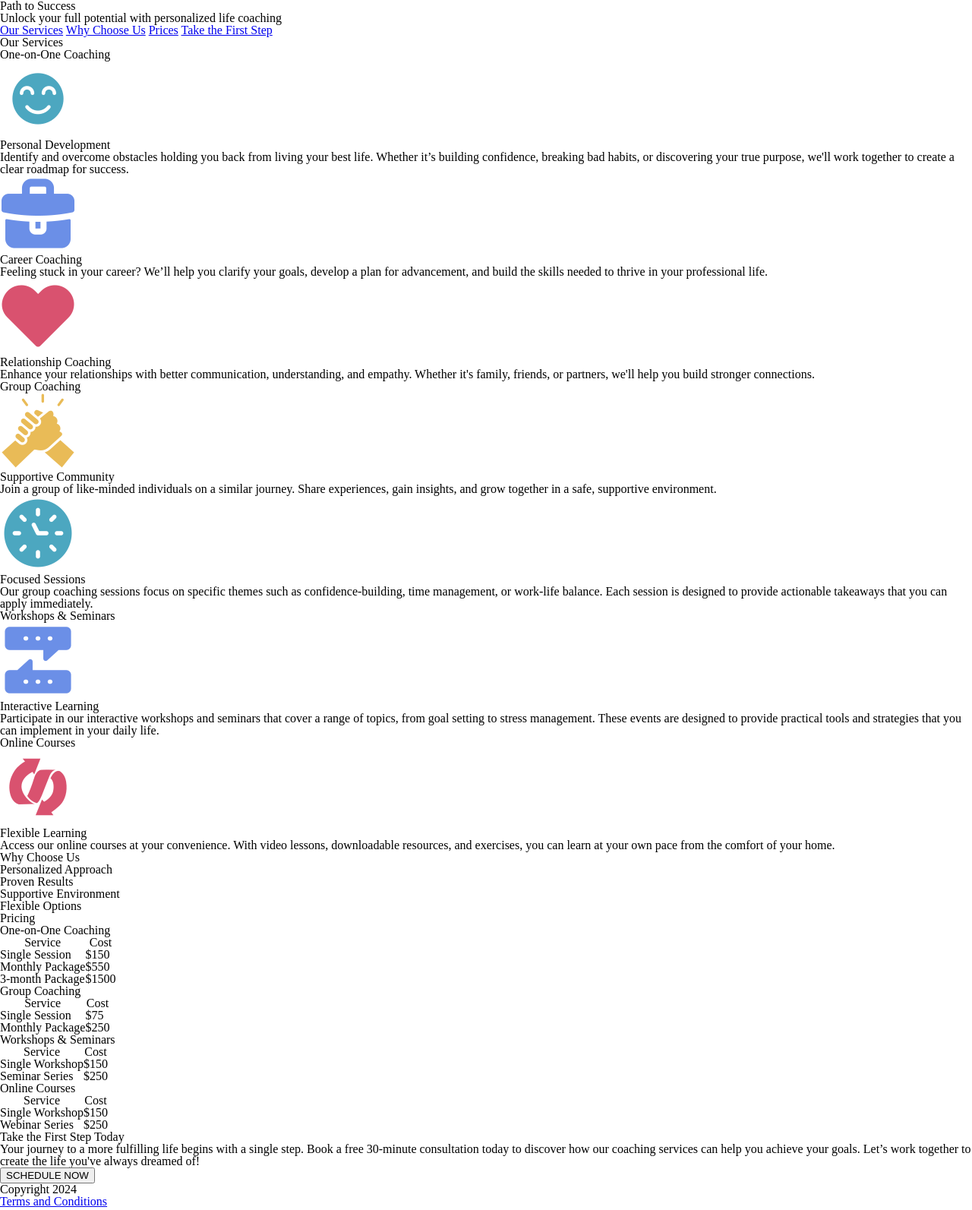
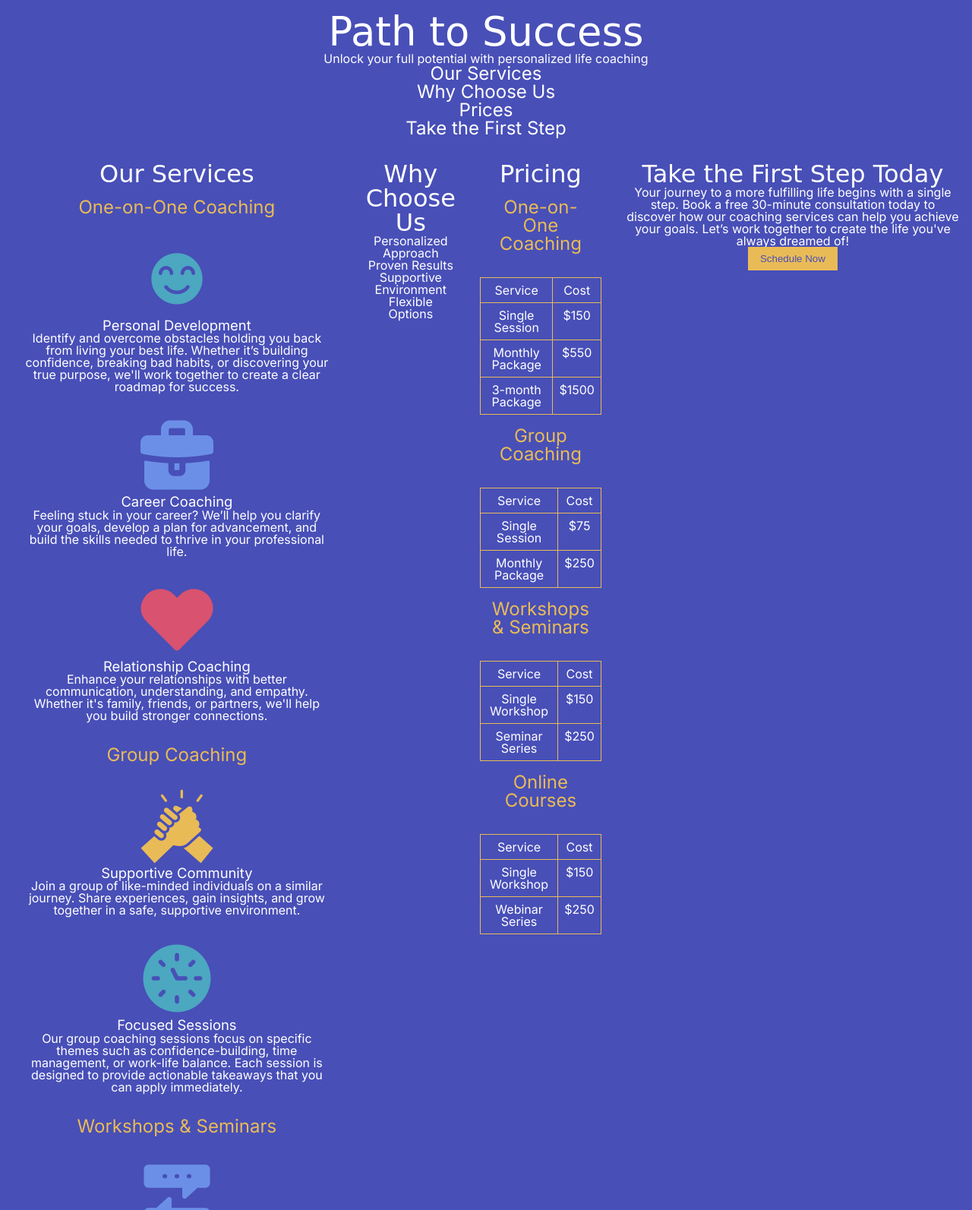
Before and after one commit to emayasu/path-to-success, a plain HTML site: page index.html in a window 1280 px wide. Shown: the top 1593 px of the page at 76% size. Drawn offline with Linux system fonts and the light colour scheme; a web font is replaced by a local one.

Commit message:
Update 11/16

```diff
--- a/index.html
+++ b/index.html
@@ -9,135 +9,197 @@
 
 <body>
 
-    <header>
+    <header class="header">
         <h1>Path to Success</h1>
         <p>Unlock your full potential with personalized life coaching</p>
-        <nav>
-            <a href="#services">Our Services</a>
-            <a href="#why-choose-us">Why Choose Us</a>
-            <a href="#pricing">Prices</a>
-            <a href="#contact">Take the First Step</a>
+        <nav class="navbar">
+            <ul>
+                <li><a href="#services">Our Services</a></li>
+                <li><a href="#why-choose-us">Why Choose Us</a></li>
+                <li><a href="#pricing">Prices</a></li>
+                <li><a href="#take-step">Take the First Step</a></li>
+            </ul>
         </nav>
     </header>
 
     <main>
         <section id="services">
             <h2>Our Services</h2>
+            <article>
+                <header>
+                    <h3>One-on-One Coaching</h3>
+                </header>
+                <ul>
+                    <li>
+                        <section>
+                            <img src="images/personal-development.png" alt="teal icon of a smiling face">
+                            <h4>Personal Development</h4>
+                            <p>Identify and overcome obstacles holding you back from living your best life. Whether it’s building confidence, breaking bad habits, or discovering your true purpose, we'll work together to create a clear roadmap for success.</p>
+                        </section>
+                    </li>
+                    <li>
+                        <section>
+                            <img src="images/career-coaching.png" alt="lavender icon of a briefcase">
+                            <h4>Career Coaching</h4>
+                            <p>Feeling stuck in your career? We’ll help you clarify your goals, develop a plan for advancement, and build the skills needed to thrive in your professional life.</p>
+                        </section>
+                    </li>
+                    <li>
+                        <section>
+                            <img src="images/relationship-coaching.png" alt="pink icon of a heart">
+                            <h4>Relationship Coaching</h4>
+                            <p>Enhance your relationships with better communication, understanding, and empathy. Whether it's family, friends, or partners, we'll help you build stronger connections.</p>
+                        </section>
+                    </li>
+                </ul>
+            </article>
 
-            <section aria-labelledby="one-on-one-coaching">
-                <h3 id="one-on-one-coaching">One-on-One Coaching</h3>
+            <article>
+                <header>
+                    <h3>Group Coaching</h3>
+                </header>
+                <ul>
+                    <li>
+                        <section>
+                            <img src="images/supportive-community.png" alt="yellow icon of hands clasping">
+                            <h4>Supportive Community</h4>
+                            <p>Join a group of like-minded individuals on a similar journey. Share experiences, gain insights, and grow together in a safe, supportive environment.</p>
+                        </section>
+                    </li>
+                    <li>
+                        <section>
+                            <img src="images/focused-session.png" alt="teal icon of a clock face">
+                            <h4>Focused Sessions</h4>
+                            <p>Our group coaching sessions focus on specific themes such as confidence-building, time management, or work-life balance. Each session is designed to provide actionable takeaways that you can apply immediately.</p>
+                        </section>
+                    </li>
+                </ul>
+            </article>
 
-                <article>
-                    <img src="images/personal-development.png" alt="teal icon of a smiling face">
-                    <h4>Personal Development</h4>
-                    <p>Identify and overcome obstacles holding you back from living your best life. Whether it’s building confidence, breaking bad habits, or discovering your true purpose, we'll work together to create a clear roadmap for success.</p>
-                </article>
-
-                <article>
-                    <img src="images/career-coaching.png" alt="lavender icon of a briefcase">
-                    <h4>Career Coaching</h4>
-                    <p>Feeling stuck in your career? We’ll help you clarify your goals, develop a plan for advancement, and build the skills needed to thrive in your professional life.</p>
-                </article>
-
-                <article>
-                    <img src="images/relationship-coaching.png" alt="pink icon of a heart">
-                    <h4>Relationship Coaching</h4>
-                    <p>Enhance your relationships with better communication, understanding, and empathy. Whether it's family, friends, or partners, we'll help you build stronger connections.</p>
-                </article>
-            </section>
-
-            <section aria-labelledby="group-coaching">
-                <h3 id="group-coaching">Group Coaching</h3>
-
-                <article>
-                    <img src="images/supportive-community.png" alt="yellow icon of hands clasping">
-                    <h4>Supportive Community</h4>
-                    <p>Join a group of like-minded individuals on a similar journey. Share experiences, gain insights, and grow together in a safe, supportive environment.</p>
-                </article>
-
-                <article>
-                    <img src="images/focused-session.png" alt="teal icon of a clock face">
-                    <h4>Focused Sessions</h4>
-                    <p>Our group coaching sessions focus on specific themes such as confidence-building, time management, or work-life balance. Each session is designed to provide actionable takeaways that you can apply immediately.</p>
-                </article>
-            </section>
-
-            <section aria-labelledby="workshops-seminars">
-                <h3 id="workshops-seminars">Workshops &amp; Seminars</h3>
-
-                <article>
+            <article>
+                <header>
+                    <h3>Workshops & Seminars</h3>
+                </header>
+                <section>
                     <img src="images/interactive-learning.png" alt="lavender icon of text conversation">
                     <h4>Interactive Learning</h4>
                     <p>Participate in our interactive workshops and seminars that cover a range of topics, from goal setting to stress management. These events are designed to provide practical tools and strategies that you can implement in your daily life.</p>
-                </article>
-            </section>
+                </section>
+            </article>
 
-            <section aria-labelledby="online-courses">
-                <h3 id="online-courses">Online Courses</h3>
-
-                <article>
+            <article>
+                <header>
+                    <h3>Online Courses</h3>
+                </header>
+                <section>
                     <img src="images/flexible-learning.png" alt="pink icon of a curly arrow">
                     <h4>Flexible Learning</h4>
                     <p>Access our online courses at your convenience. With video lessons, downloadable resources, and exercises, you can learn at your own pace from the comfort of your home.</p>
-                </article>
-            </section>
+                </section>
+            </article>
         </section>
 
         <section id="why-choose-us">
             <h2>Why Choose Us</h2>
             <ul>
-                <li>Personalized Approach</li>
-                <li>Proven Results</li>
-                <li>Supportive Environment</li>
-                <li>Flexible Options</li>
+                <li><p>Personalized Approach</p></li>
+                <li><p>Proven Results</p></li>
+                <li><p>Supportive Environment</p></li>
+                <li><p>Flexible Options</p></li>
             </ul>
         </section>
 
         <section id="pricing">
             <h2>Pricing</h2>
+            <article>
+                <header>
+                    <h3>One-on-One Coaching</h3>
+                </header>
+                <table>
+                    <tr>
+                        <th>Service</th>
+                        <th>Cost</th>
+                    </tr>
+                    <tr>
+                        <td>Single Session</td>
+                        <td>$150</td>
+                    </tr>
+                    <tr>
+                        <td>Monthly Package</td>
+                        <td>$550</td>
+                    </tr>
+                    <tr>
+                        <td>3-month Package</td>
+                        <td>$1500</td>
+                    </tr>
+                </table>
+            </article>
 
-            <section>
-                <h3>One-on-One Coaching</h3>
+            <article>
+                <header>
+                    <h3>Group Coaching</h3>
+                </header>
                 <table>
-                    <tr><th>Service</th><th>Cost</th></tr>
-                    <tr><td>Single Session</td><td>$150</td></tr>
-                    <tr><td>Monthly Package</td><td>$550</td></tr>
-                    <tr><td>3-month Package</td><td>$1500</td></tr>
+                    <tr>
+                        <th>Service</th>
+                        <th>Cost</th>
+                    </tr>
+                    <tr>
+                        <td>Single Session</td>
+                        <td>$75</td>
+                    </tr>
+                    <tr>
+                        <td>Monthly Package</td>
+                        <td>$250</td>
+                    </tr>
                 </table>
-            </section>
+            </article>
 
-            <section>
-                <h3>Group Coaching</h3>
+            <article>
+                <header>
+                    <h3>Workshops & Seminars</h3>
+                </header>
                 <table>
-                    <tr><th>Service</th><th>Cost</th></tr>
-                    <tr><td>Single Session</td><td>$75</td></tr>
-                    <tr><td>Monthly Package</td><td>$250</td></tr>
+                    <tr>
+                        <th>Service</th>
+                        <th>Cost</th>
+                    </tr>
+                    <tr>
+                        <td>Single Workshop</td>
+                        <td>$150</td>
+                    </tr>
+                    <tr>
+                        <td>Seminar Series</td>
+                        <td>$250</td>
+                    </tr>
                 </table>
-            </section>
+            </article>
 
-            <section>
-                <h3>Workshops &amp; Seminars</h3>
+            <article>
+                <header>
+                    <h3>Online Courses</h3>
+                </header>
                 <table>
-                    <tr><th>Service</th><th>Cost</th></tr>
-                    <tr><td>Single Workshop</td><td>$150</td></tr>
-                    <tr><td>Seminar Series</td><td>$250</td></tr>
+                    <tr>
+                        <th>Service</th>
+                        <th>Cost</th>
+                    </tr>
+                    <tr>
+                        <td>Single Workshop</td>
+                        <td>$150</td>
+                    </tr>
+                    <tr>
+                        <td>Webinar Series</td>
+                        <td>$250</td>
+                    </tr>
                 </table>
-            </section>
-
-            <section>
-                <h3>Online Courses</h3>
-                <table>
-                    <tr><th>Service</th><th>Cost</th></tr>
-                    <tr><td>Single Workshop</td><td>$150</td></tr>
-                    <tr><td>Webinar Series</td><td>$250</td></tr>
-                </table>
-            </section>
+            </article>
         </section>
 
-        <section id="contact">
+        <section id="take-step">
             <h2>Take the First Step Today</h2>
             <p>Your journey to a more fulfilling life begins with a single step. Book a free 30-minute consultation today to discover how our coaching services can help you achieve your goals. Let’s work together to create the life you've always dreamed of!</p>
-            <button>SCHEDULE NOW</button>
+            <button>Schedule Now</button>
         </section>
     </main>
 
--- a/styles.css
+++ b/styles.css
@@ -74,18 +74,100 @@ table {
     --font-size-h2: 2em;
     --font-size-h3: 1.5em;
     --font-size-h4: 1.15em;
+
+    --primary-color: var(--purple);
+    --secondary-color: var(--pink);
+    --accent-color: var(--yellow);
+    --text-color: var(--white);
 }
 
 /* --------------------GLOBAL STYLES (mobile first/small) --------------------*/
 
+body {
+    font-family: var(--font-family-body);
+    color: var(--text-color);
+    background-color: var(--primary-color);
+}
 
+header, footer, section {
+    text-align: center;
+    padding: 1rem;
+}
+
+h1 {
+    font-family: var(--font-family-header);
+    font-size: var(--font-size-h1);
+    color: var(--white);
+}
+
+h2 {
+    font-family: var(--font-family-header);
+    font-size: var(--font-size-h2);
+    color: var(--white);
+}
+
+h3 {
+    font-family: var(--font-family-body);
+    font-size: var(--font-size-h3);
+    color: var(--yellow);
+}
+
+h4 {
+    font-family: var(--font-family-body);
+    font-size: var(--font-size-h4);
+    color: var(--lavender-color);
+}
+
+p, li, th, td {
+    font-size: var(--font-size-medium);
+}
+
+nav a {
+    font-family: var(--font-family-body);
+    font-size: var(--font-size-nav-h2);
+    color: var(--text-color);
+    margin: 0 1rem;
+    text-decoration: none;
+}
+
+button {
+    background-color: var(--accent-color);
+    color: var(--primary-color);
+    border: none;
+    padding: 0.5rem 1rem;
+    cursor: pointer;
+}
+
+table {
+    width: 100%;
+    border-collapse: collapse;
+    margin-top: 1rem;
+}
+
+th, td {
+    padding: 0.5rem;
+    border: 1px solid var(--accent-color);
+    text-align: center;
+}
 
 /*-------------------- MEDIA QUERY (medium) --------------------------------*/
 
-
+@media (min-width: 620px) {
+    h1 {
+        font-size: calc(var(--font-size-h1) * 1.1);
+    }
+}
 
 /*-------------------- MEDIA QUERY (large) ------------------------------------*/
 
-
+@media (min-width: 950px) {
+    main {
+        display: flex;
+    }
+}
 
 /*-------------------- MEDIA QUERY (xl) ---------------------------------------*/
+
+@media (min-width: 1280px) {
+    /* Additional styling adjustments for larger screens can go here */
+}
```
